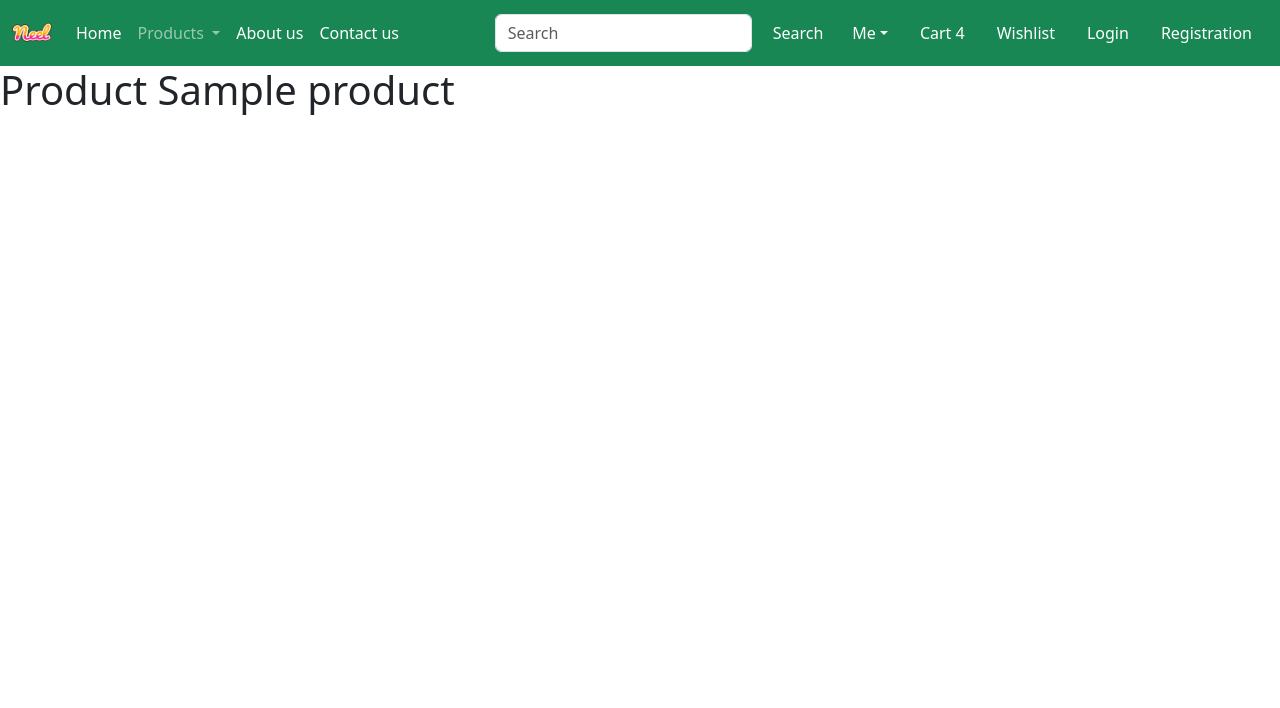
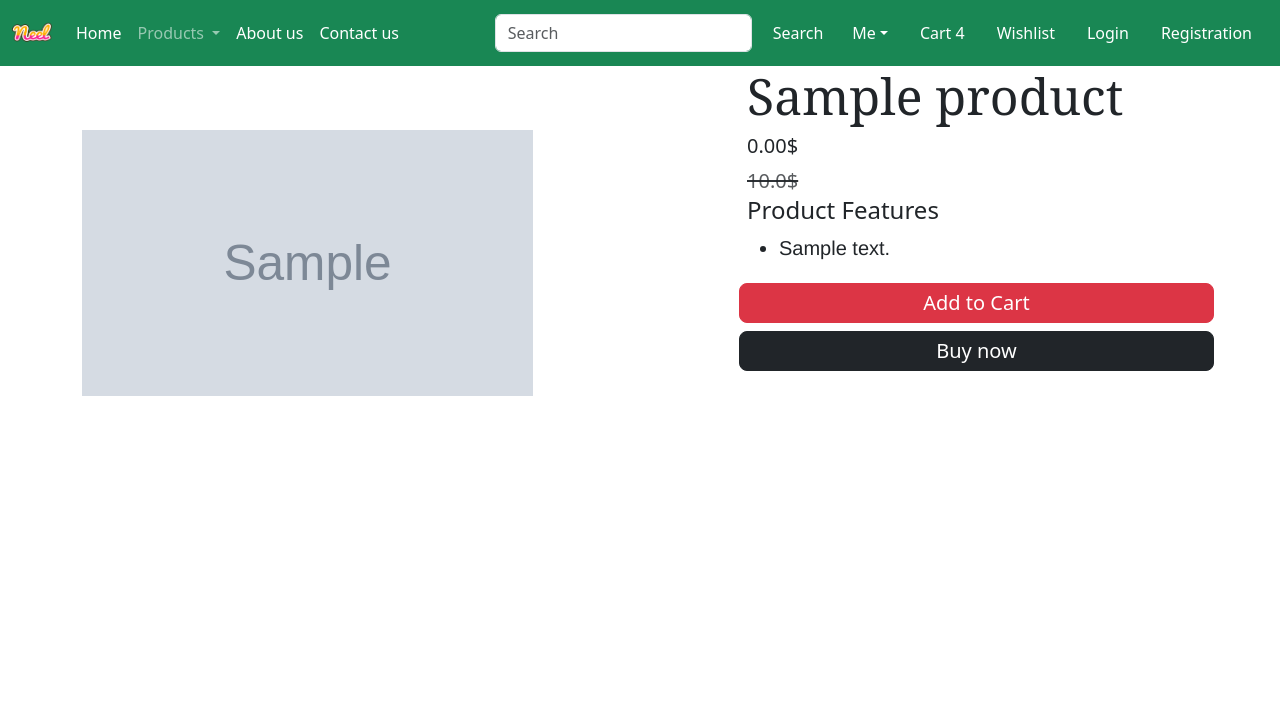
Before and after one commit to Dmytro2Poplinskii/Django_store, a Django app: page /store/product-detail/1 in a window 1280 px wide. Shown: the top 708 px of the page. Run offline with Django 5.2, Linux system fonts and the light colour scheme; tables that the repository leaves empty hold one stand-in row (values such as "Sample post"); grey boxes marked "Sample" are stand-in pictures; some libraries are stand-ins or nearby versions.

Commit message:
feat: added content to product_detail template

```diff
--- a/store_app/templates/app/product_detail.html
+++ b/store_app/templates/app/product_detail.html
@@ -5,5 +5,35 @@
 {% block title %}Product Detail{% endblock %}
 
 {% block content %}
-  <h1>Product {{ product.title }}</h1>
+  <div class="container">
+    <div class="row flex justify-content-between">
+      <div class="img2 col-lg-5 mt-5">
+        <img
+          src="{{ product.product_image.url }}"
+          alt="{{ product.title }}"
+          class="image col-xs-6 col-sm-12 col-lg-12 mt-3 text-sm-center w-100 h-75"
+        >
+      </div>
+      <div class="product_detail col-lg-5">
+        <h1 style="font-family: Georgia,serif; font-size: 50px;">{{ product.title }}</h1>
+        <h5>{{ product.discount_price }}$</h5>
+        <small class="text-decoration-line-through text-muted fs-5">
+          <del>{{ product.price_with_discount }}$</del>
+        </small>
+        <h4>Product Features</h4>
+        <ul class="fs-5" style="font-family: Helvetica,serif;">
+          <li>{{ product.description }}</li>
+        </ul>
+        <div class="buttons row flex">
+          <button
+            type="submit"
+            class="d-grid gap-2 btn1 btn btn-danger p-1 m-1 btn-lg text-decoration-none text-white"
+          >Add to Cart</button>
+          <div class="btn btn-dark p-1 m-1 btn-lg">
+            <a href="#" class="text-decoration-none text-white">Buy now</a>
+          </div>
+        </div>
+      </div>
+    </div>
+  </div>
 {% endblock %}
```
